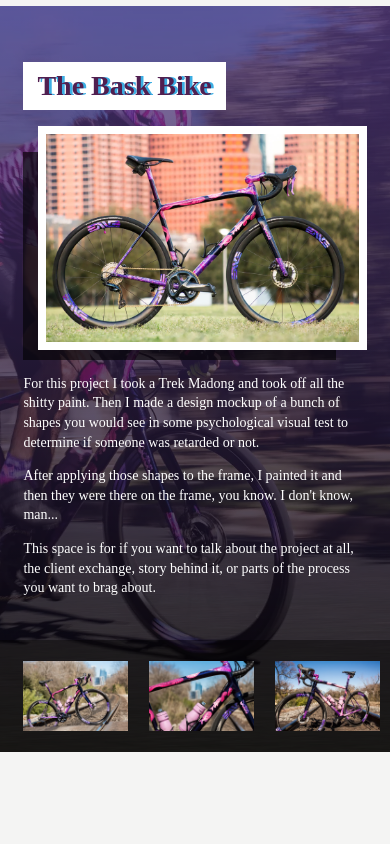
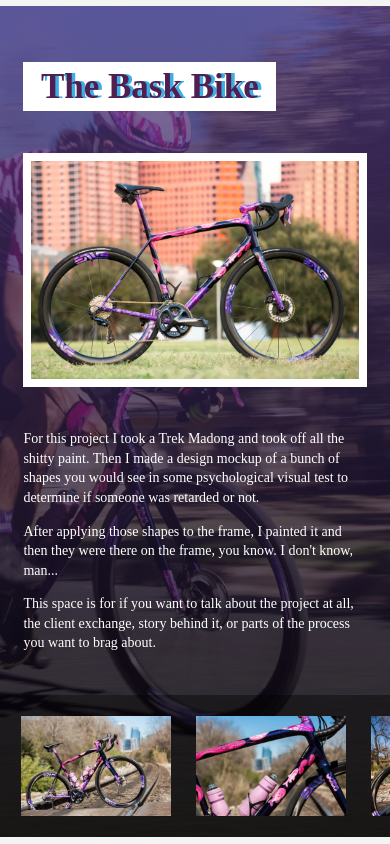
Before and after one commit to julianpabloff/bask-react, a React (Vite) app: page /bask-react/custom-paint in a window 390 px wide. Shown: the part 940-1784 px from the top of the page. Built offline with nearby package versions, Linux system fonts and the light colour scheme; a web font is replaced by a local one.

Commit message:
ImageCarousel current progress

```diff
--- a/src/routes/Paint/Project/index.tsx
+++ b/src/routes/Paint/Project/index.tsx
@@ -1,9 +1,81 @@
-import { useEffect, useState } from 'react';
+import { useEffect, useRef, useState } from 'react';
 import useWindowWidth from '../../../utils/useWindowWidth';
 
 import Image from '../../../components/Image';
 
 import './style.css';
+
+interface ImageCarouselProps {
+    folderPath: string; // 'paint/project/madone'
+    imageCount: number; // 8
+}
+
+function ImageCarousel({ folderPath, imageCount }: ImageCarouselProps) {
+    const [carouselImages, setCarouselImages] = useState<any[]>([]);
+
+    // Refs
+    const scrollingRef = useRef<boolean>(false);
+    let reachedEnd = true;
+    const carouselRef = useRef<any>(null);
+    const imagesRef = useRef<any[]>([]);
+
+    // Scrolling paramters
+    const imageGap = 50; // as set in style.css
+    let imageWidth; // either 150px or 200px, set in style.css
+    useWindowWidth(w => imageWidth = (w <= 700) ? 150 : 200);
+    const scrollInterval = 20; // determines how fast it scrolls
+    const scrollTime = (imageWidth + imageGap) * scrollInterval; // time to slide over 1 image
+
+    function initImages() {
+        const array: any[] = [];
+        for (let i = 0; i < imageCount; i++) {
+            array.push(<Image filename={`${folderPath}/thumb${i}.webp`} />);
+        }
+        setCarouselImages(array);
+        imagesRef.current = array;
+    }
+
+    function resetScrollOver() {
+        carouselRef.current.scrollLeft = 0;
+    }
+
+    function imageSpawn() {
+        if (reachedEnd) return;
+        const frontImage = imagesRef.current[0];
+        imagesRef.current.push(frontImage);
+        setCarouselImages(imagesRef.current);
+        setTimeout(() => {
+            imagesRef.current.shift();
+            setCarouselImages(imagesRef.current);
+        }, scrollTime);
+    }
+
+    function scrollOver() {
+        if (carouselRef.current == null) return;
+        const currentX = carouselRef.current.scrollLeft;
+
+        if (currentX < carouselRef.current.scrollLeftMax) {
+            carouselRef.current.scrollLeft = currentX + 1;
+            reachedEnd = false;
+        } else {
+            console.log('scroll end'); // this is where to insert new image
+            imageSpawn();
+            reachedEnd = true;
+        }
+    }
+
+    useEffect(() => {
+        initImages();
+        resetScrollOver();
+        setInterval(scrollOver, scrollInterval);
+    }, []);
+
+    return (
+        <div ref={carouselRef} className="carousel">
+            {...carouselImages}
+        </div>
+    );
+}
 
 interface ProjectProps {
     title: string // Trek Madone
@@ -14,15 +86,7 @@ interface ProjectProps {
 }
 
 export default function Project({ title, folderPath, imageCount, themeColor, children }: ProjectProps) {
-    const [carouselImages, setCarouselImages] = useState<any[]>([]);
     let windowWidth = useWindowWidth();
-
-    useEffect(() => {
-        const array: any[] = [];
-        for (let i = 0; i < imageCount; i++)
-            array.push(<Image filename={`${folderPath}/thumb${i}.webp`} />);
-        setCarouselImages(array);
-    }, []);
 
     const backgroundStyle = { background: `linear-gradient(to top, black, ${themeColor})` };
 
@@ -45,9 +109,7 @@ export default function Project({ title, folderPath, imageCount, themeColor, chi
                         </div>
                     : ''}
                 </div>
-                <div className="carousel">
-                    {...carouselImages}
-                </div>
+                <ImageCarousel folderPath={folderPath} imageCount={imageCount} />
             </div>
             <Image filename={`${folderPath}/background.webp`} className="background" />
         </div>
--- a/src/routes/Paint/Project/style.css
+++ b/src/routes/Paint/Project/style.css
@@ -25,6 +25,7 @@ div.project-content {
 div.project-content div.main {
 	padding: 0 var(--side-padding);
 	display: flex;
+	justify-content: center;
 	gap: max(2rem, 5%);
 	margin-bottom: 3rem;
 }
@@ -52,30 +53,31 @@ div.project div.feature-image {
 }
 
 div.project div.feature-image.small {
-	width: calc(100% - 31px); /* 23px left + 8px outline = 31px */
-	max-width: 450px;
-	margin: 3rem 0 1rem 0;
+	/* width: calc(100% - 31px); /1* 23px left + 8px outline = 31px *1/ */
+	max-width: none;
+	width: 100%;
+	margin: 3rem 0;
 }
 
 div.project div.feature-image img {
 	width: 100%;
-	position: relative;
-	left: 23px;
-	bottom: 18px;
-	outline: 8px solid white;
+	/* position: relative; */
+	/* left: 23px; */
+	/* bottom: 18px; */
+	border: 8px solid white;
 }
 
 div.project div.carousel {
 	width: 100%;
-	padding: 1.5rem var(--side-padding);
+	padding: 1.5rem;
 	display: flex;
-	gap: 1.5rem;
+	gap: 25px;
 	background-color: rgba(0, 0, 0, 0.4);
-	overflow-x: scroll;
+	overflow-x: hidden;
 }
 
 div.project div.carousel img {
-	height: 8rem;
+	width: 200px;
 }
 
 @media screen and (max-width: 700px) {
@@ -83,9 +85,10 @@ div.project div.carousel img {
 		flex-direction: column;
 	}
 	div.project div.text h1 {
-		font-size: 2rem;
+		font-size: 2.5rem;
 	}
 	div.project div.carousel img {
-		height: 5rem;
+		width: 150px;
+		/* height: 5rem; */
 	}
 }
--- a/src/routes/Paint/index.tsx
+++ b/src/routes/Paint/index.tsx
@@ -26,17 +26,32 @@ export default function Paint() {
                     </div>
                 </div>
                 {/* old theme: #0b77a9 */}
-                <Project title="The Bask Bike" folderPath="paint/projects/baskbike" imageCount={8} themeColor="rgba(34, 0, 95, 0.76)">
+                <Project
+                    title="The Bask Bike"
+                    folderPath="paint/projects/baskbike"
+                    imageCount={4}
+                    themeColor="rgba(34, 0, 95, 0.76)"
+                >
                     <p>For this project I took a Trek Madong and took off all the shitty paint. Then I made a design mockup of a bunch of shapes you would see in some psychological visual test to determine if someone was retarded or not.</p>
                     <p>After applying those shapes to the frame, I painted it and then they were there on the frame, you know. I don't know, man...</p>
                     <p>This space is for if you want to talk about the project at all, the client exchange, story behind it, or parts of the process you want to brag about.</p>
                 </Project>
-                <Project title="Trek Madone" folderPath="paint/projects/madone" imageCount={8} themeColor="#0b77a9">
+                <Project
+                    title="Trek Madone"
+                    folderPath="paint/projects/madone"
+                    imageCount={8}
+                    themeColor="#0b77a9"
+                >
                     <p>For this project I took a Trek Madong and took off all the shitty paint. Then I made a design mockup of a bunch of shapes you would see in some psychological visual test to determine if someone was retarded or not.</p>
-                        <p>After applying those shapes to the frame, I painted it and then they were there on the frame, you know. I don't know, man...</p>
-                        <p>This space is for if you want to talk about the project at all, the client exchange, story behind it, or parts of the process you want to brag about.</p>
+                    <p>After applying those shapes to the frame, I painted it and then they were there on the frame, you know. I don't know, man...</p>
+                    <p>This space is for if you want to talk about the project at all, the client exchange, story behind it, or parts of the process you want to brag about.</p>
                 </Project>
-                <Project title="UTP5" folderPath="paint/projects/utp5" imageCount={11} themeColor="rgb(153, 72, 0)" >
+                <Project
+                    title="UTP5"
+                    folderPath="paint/projects/utp5"
+                    imageCount={11}
+                    themeColor="rgb(153, 72, 0)"
+                >
                     <p>Some old guy that never will ride this bike wanted me to go through countless hours of effort to paint a Cervelo P5 in the theme colors of the University of Texas.</p>
                     <p>It's just orange and white, so I painted some parts of the bike orange, while painting all other parts of the bike white. Idiot.</p>
                     <p>This space is for if you want to talk about the project at all, the client exchange, story behind it, or parts of the process you want to brag about.</p>
```
